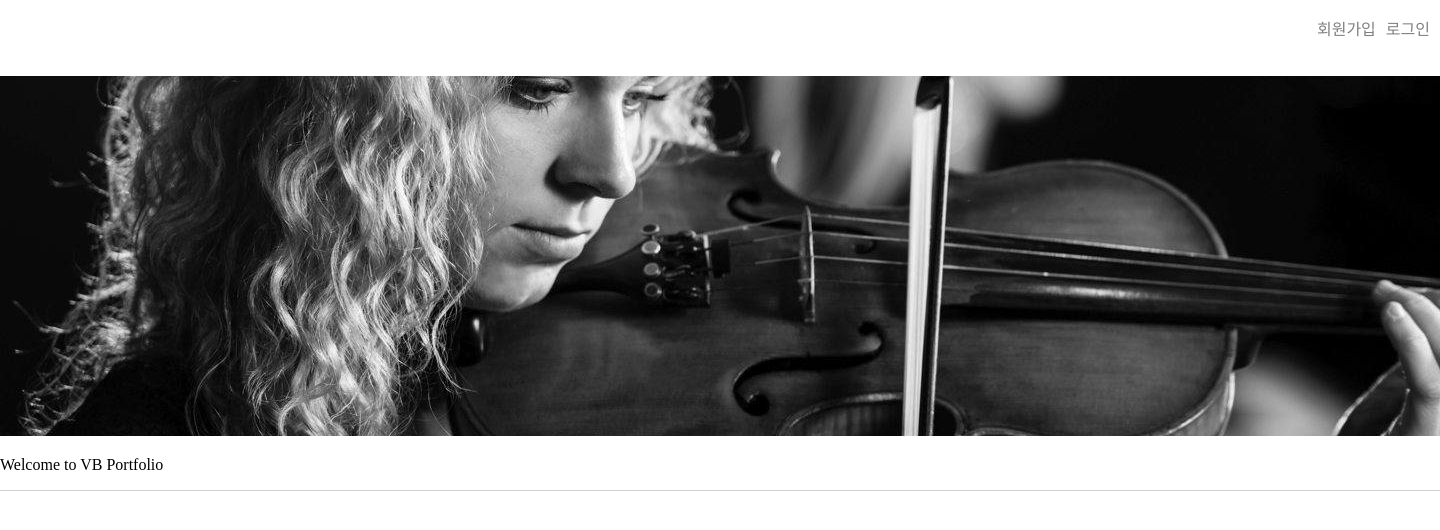
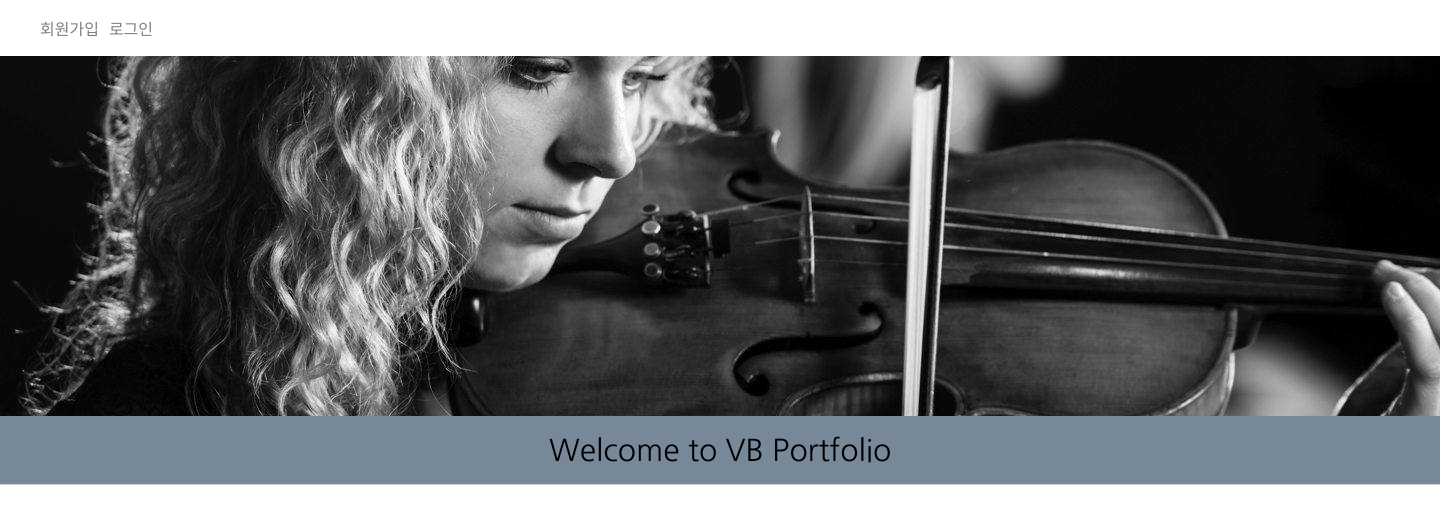
Before and after one commit to davidhanpy/portfolio, a Django app: page /pf/list/ in a window 1440 px wide. Shown: the top 530 px of the page. Run offline with Django 3.2, Linux system fonts and the light colour scheme; parts of the project's set-up code (start-up, migrations or seed data) failed here and were passed over.

Commit message:
no message

```diff
--- a/project/web/post/models.py
+++ b/project/web/post/models.py
@@ -5,6 +5,7 @@ from django.contrib.auth.models import User
 class Post(models.Model):
   title = models.CharField(max_length = 256)
   body = models.TextField()
+  image = models.FileField(upload_to='media',default='')
 
   def __str__(self):
     return self.title
--- a/project/web/post/views.py
+++ b/project/web/post/views.py
@@ -18,6 +18,7 @@ class Post(View):
   def get(self, request):
     postJSON = []
     postList = models.Post.objects.all()
+
 
     # postList = serializers.serialize('json', postList)
     for post in postList:
--- a/project/web/static/css/bass.css
+++ b/project/web/static/css/bass.css
@@ -1,3 +1,6 @@
+@import url('http://fonts.googleapis.com/earlyaccess/nanumgothic.css');
+body, table, div, p {font-family:'Nanum Gothic';}
+
 body {
     width:1440px;
     overflow:hidden;
@@ -11,22 +14,33 @@ header {
     padding:0;
     display:block;
 }
+
+header p {
+    margin-top:0;
+    margin-bottom:0;
+    padding:15px 15px;
+    text-align: center;
+    font-size:30px;
+    background-color:lightslategray;
+}
+
 #menu {
     /* width:1440px; */
     box-sizing: border-box;
     background-color: white;
-    height:60px;
+    height:40px;
     align-items: center;
-    padding-top: 0;
-    padding-bottom: 0;
-
+    padding-top:0;
+    padding-bottom:0;
+    margin-top:0;
+    margin-bottom:0;
 }
 
 #menu ul {
     list-style:none;
     display:flex;
     flex-direction:row;
-    justify-content:flex-end;
+    justify-content:flex-start;
     font-size:16px;
 }
 
@@ -39,6 +53,14 @@ header {
     color:gray;
 }
 
-banner {
+#banner {
+    margin-top:0px;
+    margin-bottom:0px;
+    align-items: center;
+}
 
+img {
+    display:block;
+    margin-right:auto;
+    margin-left:auto;
 }
--- a/project/web/templates/base.html
+++ b/project/web/templates/base.html
@@ -24,9 +24,9 @@
             </ul>
         </nav>
         <div id="banner">
-        <img src="{% static "css/orchestras.jpg" %}">
+        <img src="{% static "css/orchestras.jpg" %}" align="center">
+        </div>
         <p>Welcome to VB Portfolio</p>
-        </div>
     </header>
     {% block content %}
     {% endblock %}
```
Also changed, not shown: project/web/static/css/post-list.css (+20 -0 lines), project/web/db.sqlite3.
